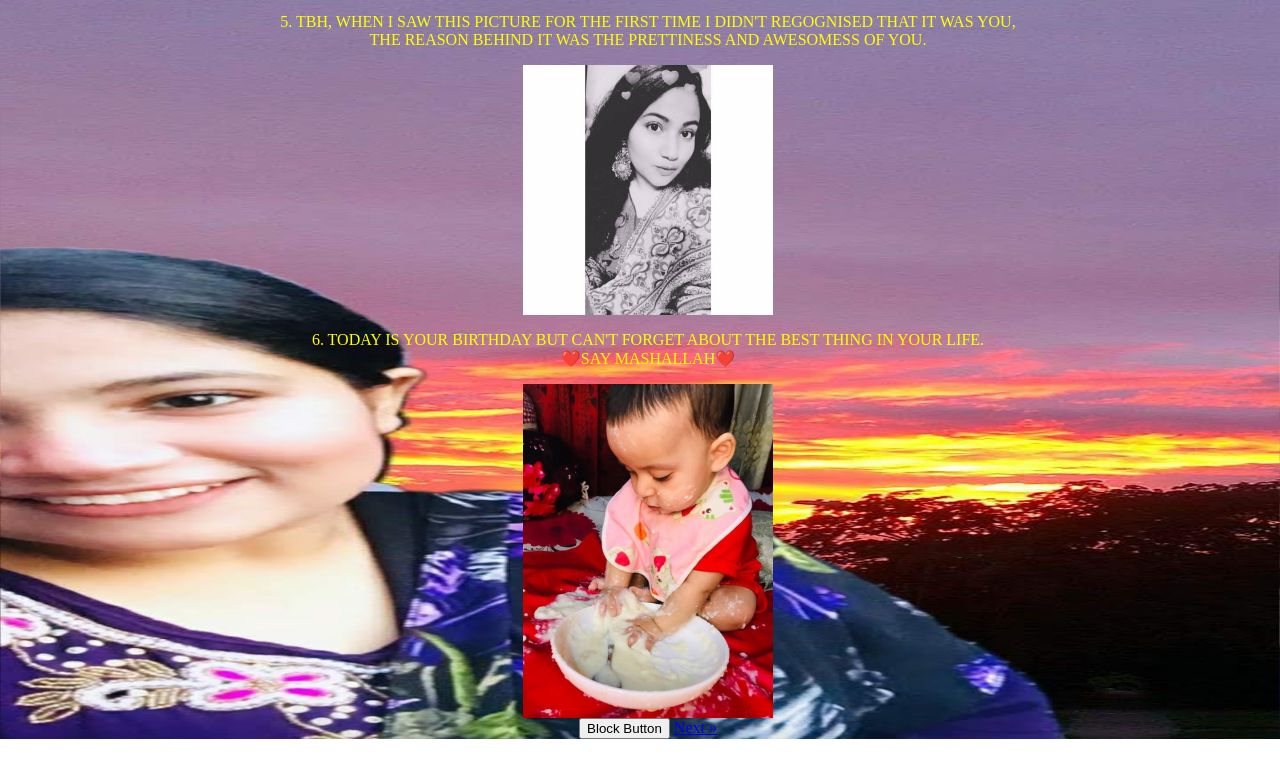
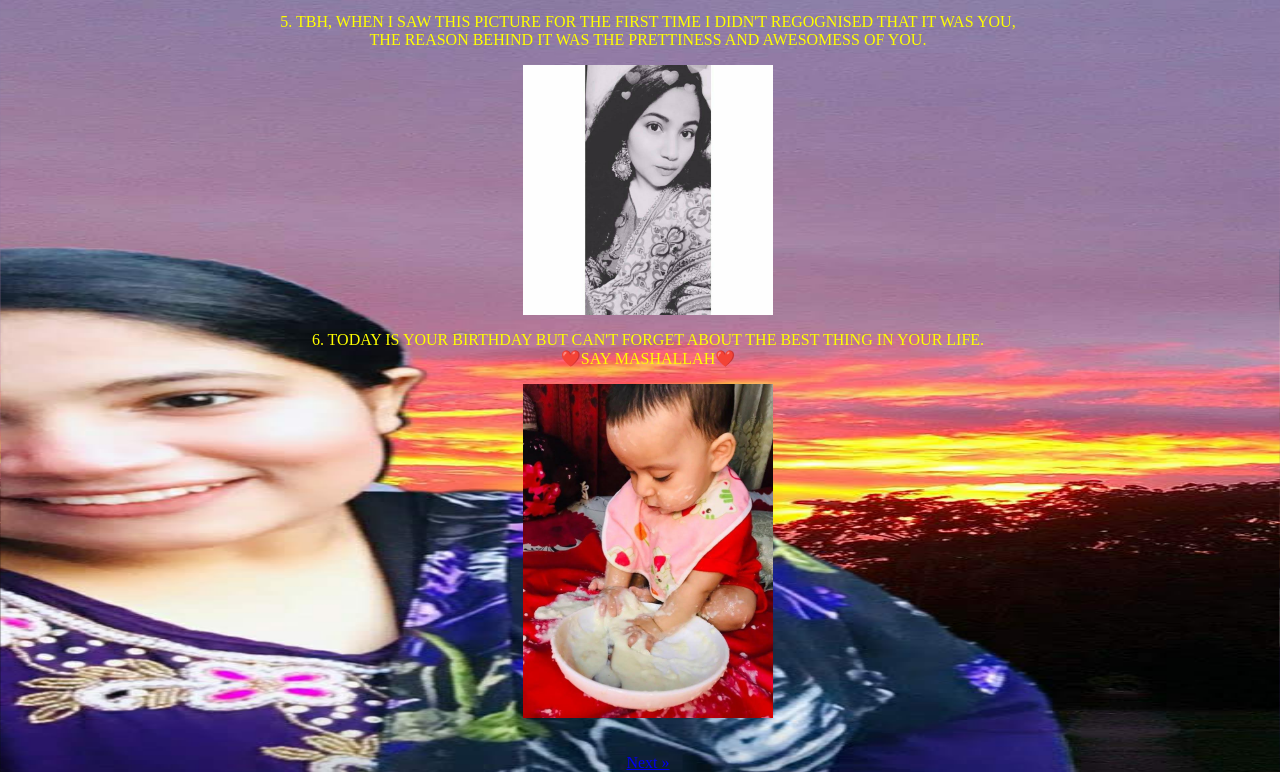
Before and after one commit to taibakabir/taibakabir.github.io, a plain HTML site: page index.html in a window 1280 px wide. Shown: the part 1609-2381 px from the top of the page. Before the commit the page ends 2348 px from the top, so only its background shows below. Drawn offline with Linux system fonts and the light colour scheme.

Commit message:
Update index.html

```diff
--- a/index.html
+++ b/index.html
@@ -27,9 +27,8 @@ background-size:100%;
 <img src = "6.jpg" width = "250",height = "300">
 
  <br>
-
-
-<button type="button" class="block">Block Button</button>
+<br>
+<br>
 <a href="nextpage.html" class="next">Next &raquo;</a>
 
 <a href="#" class="next round"></a>
```
